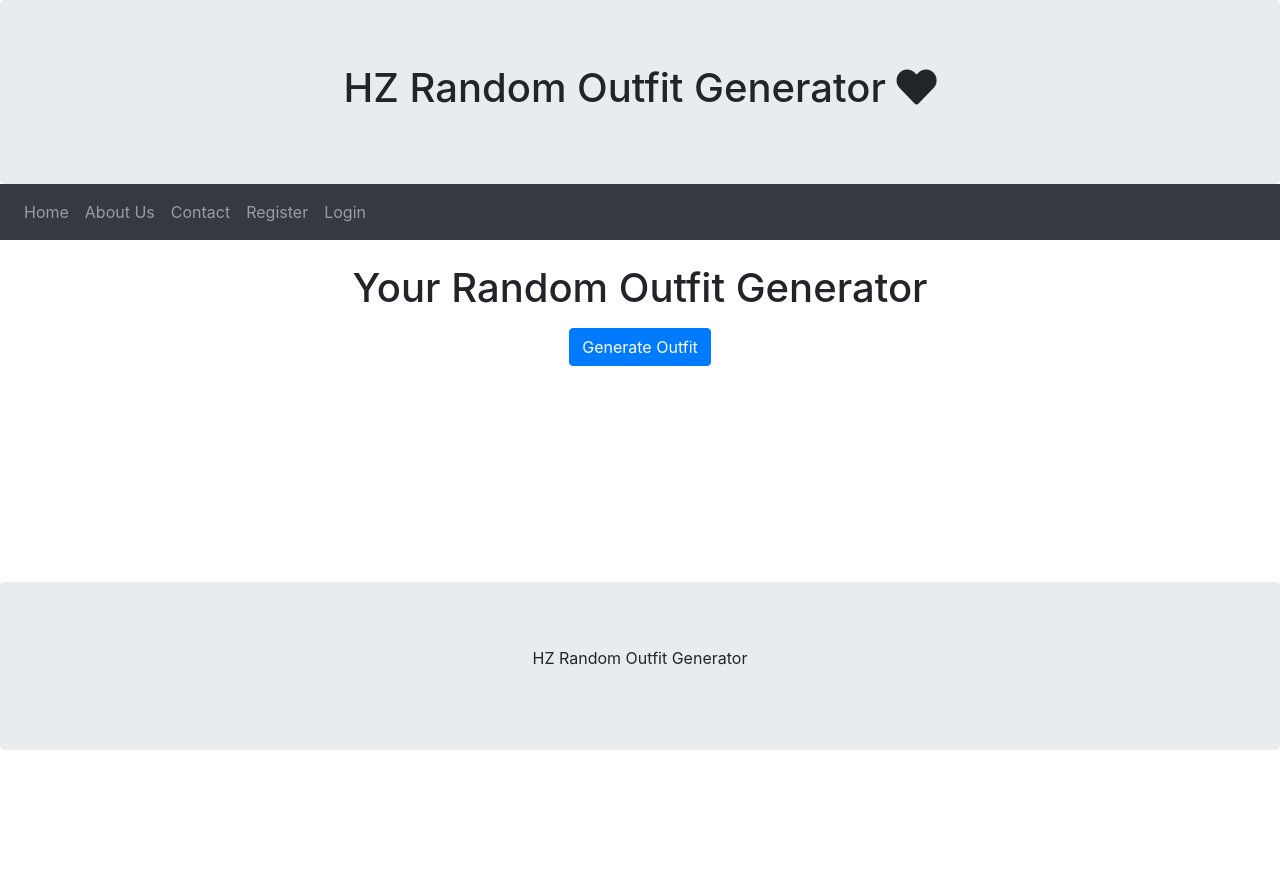
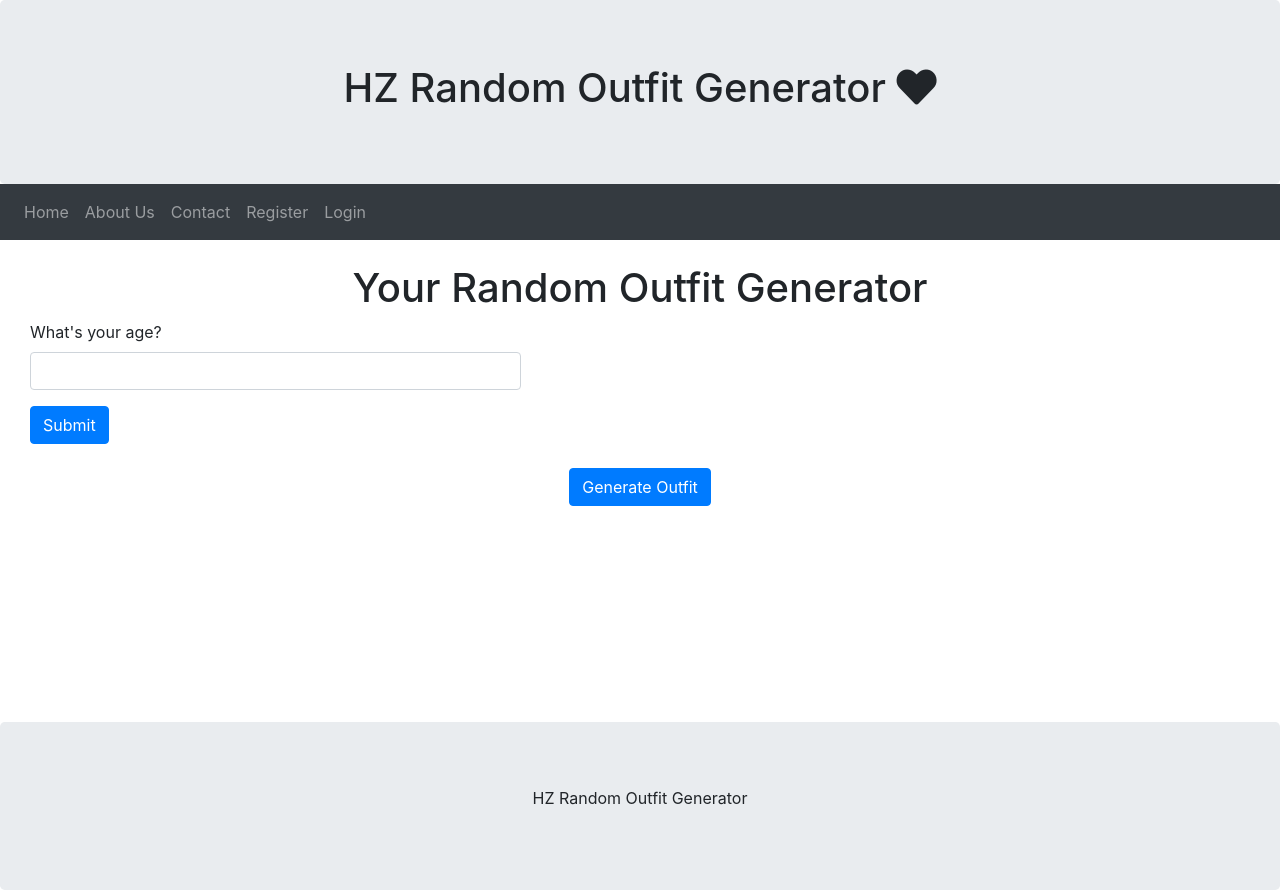
Before and after one commit to HifzaZaheer96/QAC-SFIA-2, a Flask app: page / in a window 1280 px wide. Before the commit the page ends 750 px from the top, so only its background shows below. Run offline with Flask 2, Linux system fonts and the light colour scheme; data that the repository does not hold is empty; some libraries are stand-ins or nearby versions.

Commit message:
App running random outfits

```diff
--- a/Service_1/application/templates/index.html
+++ b/Service_1/application/templates/index.html
@@ -1,21 +1,27 @@
 {% extends "layout.html" %}
 
 {% block body %}
-
-
-
-<!DOCTYPE html>
-    <html>
-        <head>
-            <title>
-                Random Outfit Generator
-            </title>
-        </head>
-        <body>
             <h1>
                 <center>Your Random Outfit Generator </center>
             </h1>
 
+
+            <div class = "createform">
+                <form class ="form-horizontal" method="POST">
+                    <div class="form-group">
+                        <div class = "input-group">
+                            <label class="control-label col-sm-2">What's your age?</label>
+                        </div>
+                        <div class="col-sm-5">
+                            <input class="form-control" type="text" name="age"/>
+                        </div>
+                    </div>
+                </form>
+            </div>
+            <div class="form-group">
+                <label class="col-sm-offset-2 col-sm-10">
+                <button class="btn btn-primary" type="Submit">Submit </button>
+            </div>
             <p>
               <center>{{ sentence }}</center>
             </p>
@@ -33,7 +39,6 @@
             <br>
             <br>
             <br>
-        </body>
-    </html>
+
 
     {% endblock %}
--- a/Service_2/application/routes.py
+++ b/Service_2/application/routes.py
@@ -2,9 +2,9 @@ from application import app
 import random
 
 
-@app.route('/randomcolor', methods=['GET'])
+@app.route('/randomcolor', methods=['GET', 'POST'])
 def beginning():
 
-	list = ['Your Outfit colour is Red','Your Outfit colour is Yellow','Your Outfit colour is Blue','Your Outfit colour is Grey']
+	list = ['Red','Yellow','Blue','Grey']
 
-	return list[random.randrange(4)]
+	return "Your Outfit colour is " + list[random.randrange(4)]
```
Also changed, not shown: Service_3/application/routes.py (+11 -11 lines), Service_1/application/routes.py (line endings or trailing spaces), 1 other file.
